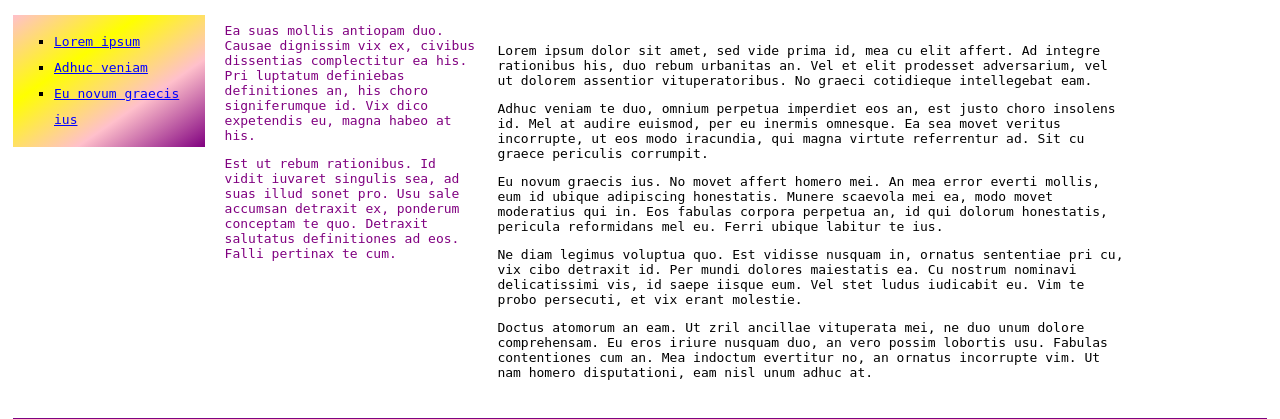
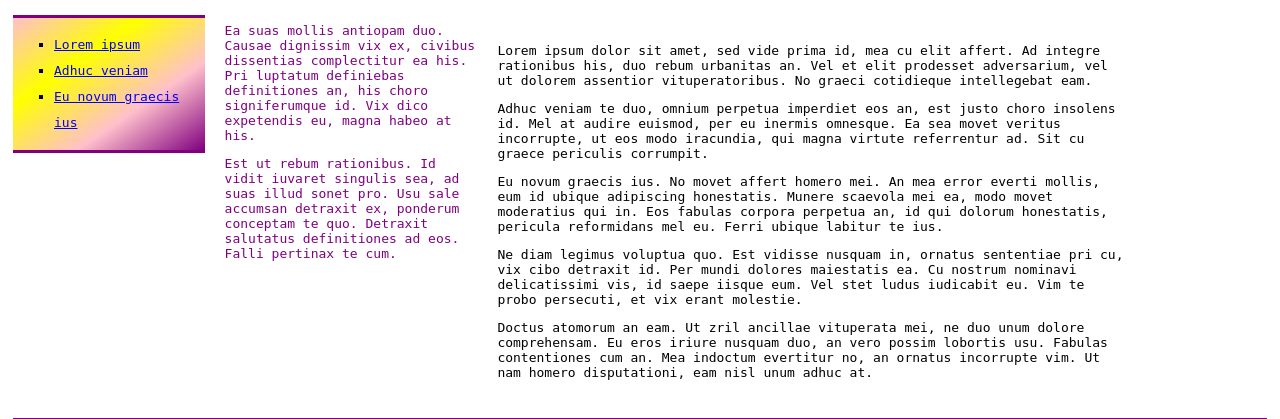
Before and after one commit to 23Emaaaa/WebBased, a PHP site: page /Emanuele-Dajko.html in a window 1280 px wide. Shown: the part 118-537 px from the top of the page. Run offline with PHP 8.4, Linux system fonts and the light colour scheme.

Commit message:
Fix nav border in CSS file

```diff
--- a/TecnologieWeb/PreparazioneCompito/ES2-CSS/esercizio_css/2attempt.css
+++ b/TecnologieWeb/PreparazioneCompito/ES2-CSS/esercizio_css/2attempt.css
@@ -52,8 +52,8 @@ nav {
     margin: 5px 20px 0 5px;
     padding: 1px;
     background: linear-gradient(to bottom right, pink, yellow, pink, purple);
-    margin-top: 3px solid purple;
-    margin-bottom: 3px solid purple;
+    border-top: 3px solid purple;
+    border-bottom: 3px solid purple;
 }
 
 /*
```
